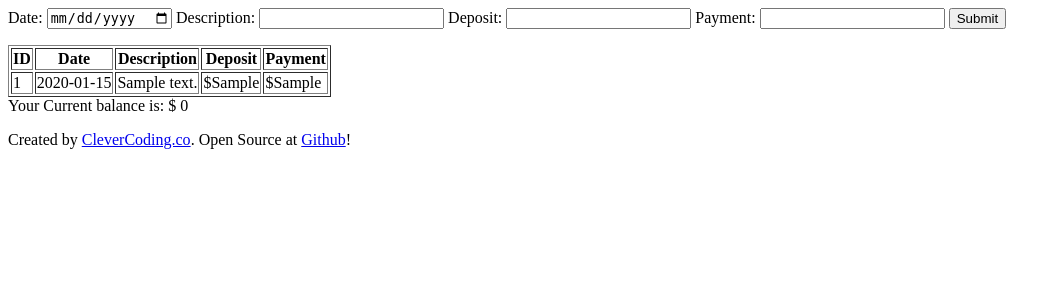
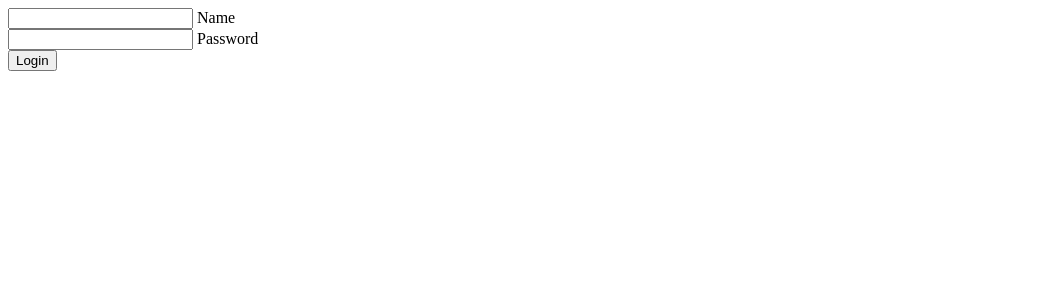
Before and after one commit to jfm-so/mysqlledger, a PHP site: page / in a window 1280 px wide. Shown: the top 300 px of the page, without its empty margins (0-1061 px from the left). Run offline with PHP 8.4, Linux system fonts and the light colour scheme; tables that the repository leaves empty hold one stand-in row (values such as "Sample post").

Commit message:
Added User/Password Login

```diff
--- a/config.php
+++ b/config.php
@@ -4,4 +4,7 @@ $dbname = 'ledger'; // Database Name
 $tablename = 'ledger1';// Database Table Name
 $dbuser = 'root'; // Database Username
 $dbpassword = 'password'; // password for mysql database
+$webuser = 'username'; //the username you will use to login to the ledger
+$webpass = 'password'; // The password you will use to login to the ledger
+$webhash = 'typealongrandomstrtinghereyoudonothavetorememberthis'
 ?>
--- a/index.php
+++ b/index.php
@@ -1,3 +1,13 @@
+<?php
+include 'config.php';
+$username = "$webuser";
+$password = "$webpass";
+$nonsense = "$webhash";
+
+if (isset($_COOKIE['PrivatePageLogin'])) {
+   if ($_COOKIE['PrivatePageLogin'] == md5($password.$nonsense)) {
+?>
+
 <html>
 <body>
 <form action="insert.php" method="post">
@@ -76,3 +86,33 @@ mysql_close($con);
    <p class="text-center">Created by <a target="_blank" href="http://www.clevercoding.co/">CleverCoding.co</a>. Open Source at <a target="_blank" href="http://www.github.com/cloding/mysqlledger">Github</a>!</p>
 </div>
 </html>
+
+<?php
+      exit;
+   } else {
+      echo "Bad Cookie.";
+      exit;
+   }
+}
+
+if (isset($_GET['p']) && $_GET['p'] == "login") {
+   if ($_POST['user'] != $username) {
+      echo "Sorry, that username does not match.";
+      exit;
+   } else if ($_POST['keypass'] != $password) {
+      echo "Sorry, that password does not match.";
+      exit;
+   } else if ($_POST['user'] == $username && $_POST['keypass'] == $password) {
+      setcookie('PrivatePageLogin', md5($_POST['keypass'].$nonsense));
+      header("Location: $_SERVER[PHP_SELF]");
+   } else {
+      echo "Sorry, you could not be logged in at this time.";
+   }
+}
+?>
+
+<form action="<?php echo $_SERVER['PHP_SELF']; ?>?p=login" method="post">
+<label><input type="text" name="user" id="user" /> Name</label><br />
+<label><input type="password" name="keypass" id="keypass" /> Password</label><br />
+<input type="submit" id="submit" value="Login" />
+</form>
```
Also changed, not shown: README.md, insert.php (line endings or trailing spaces).
